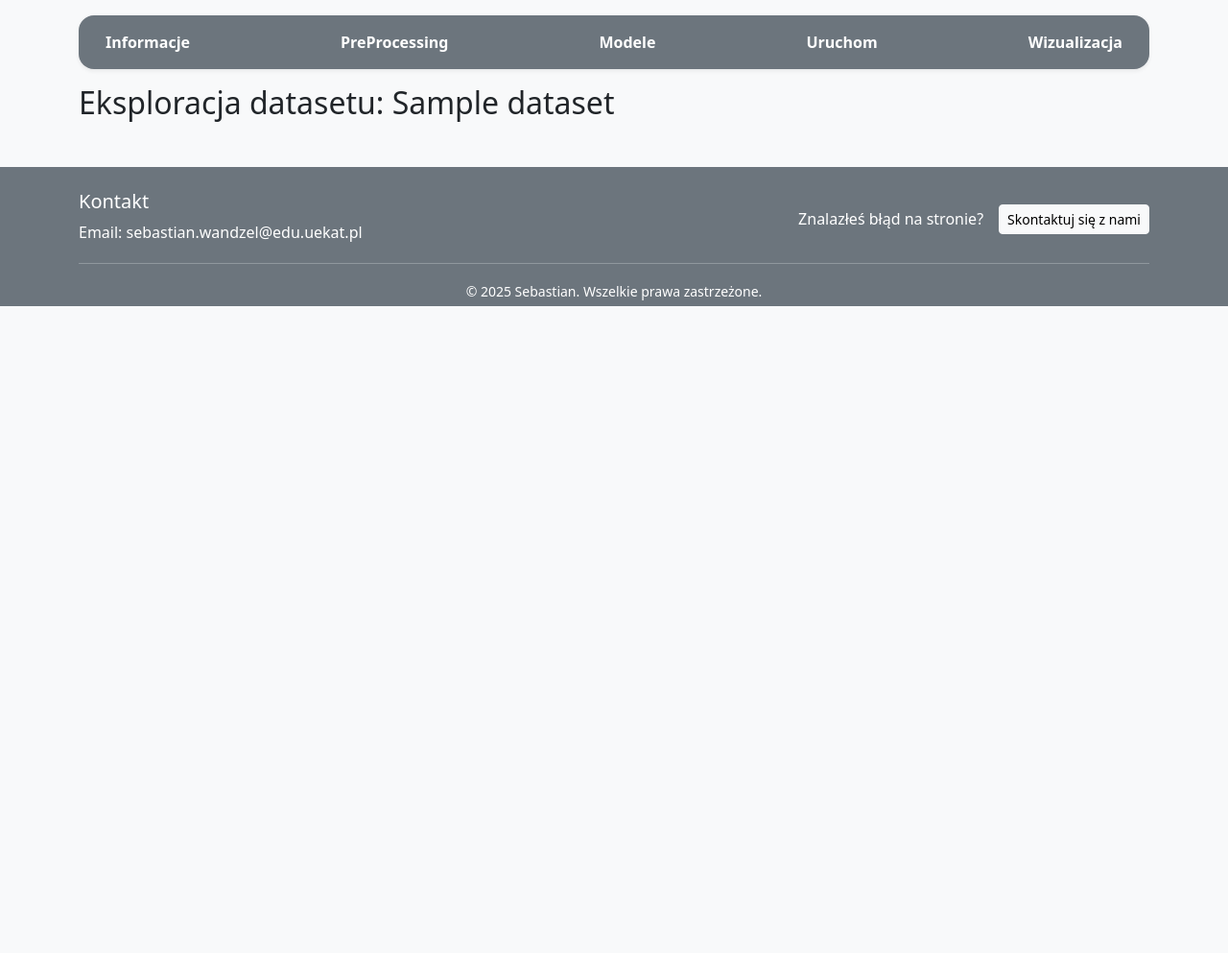
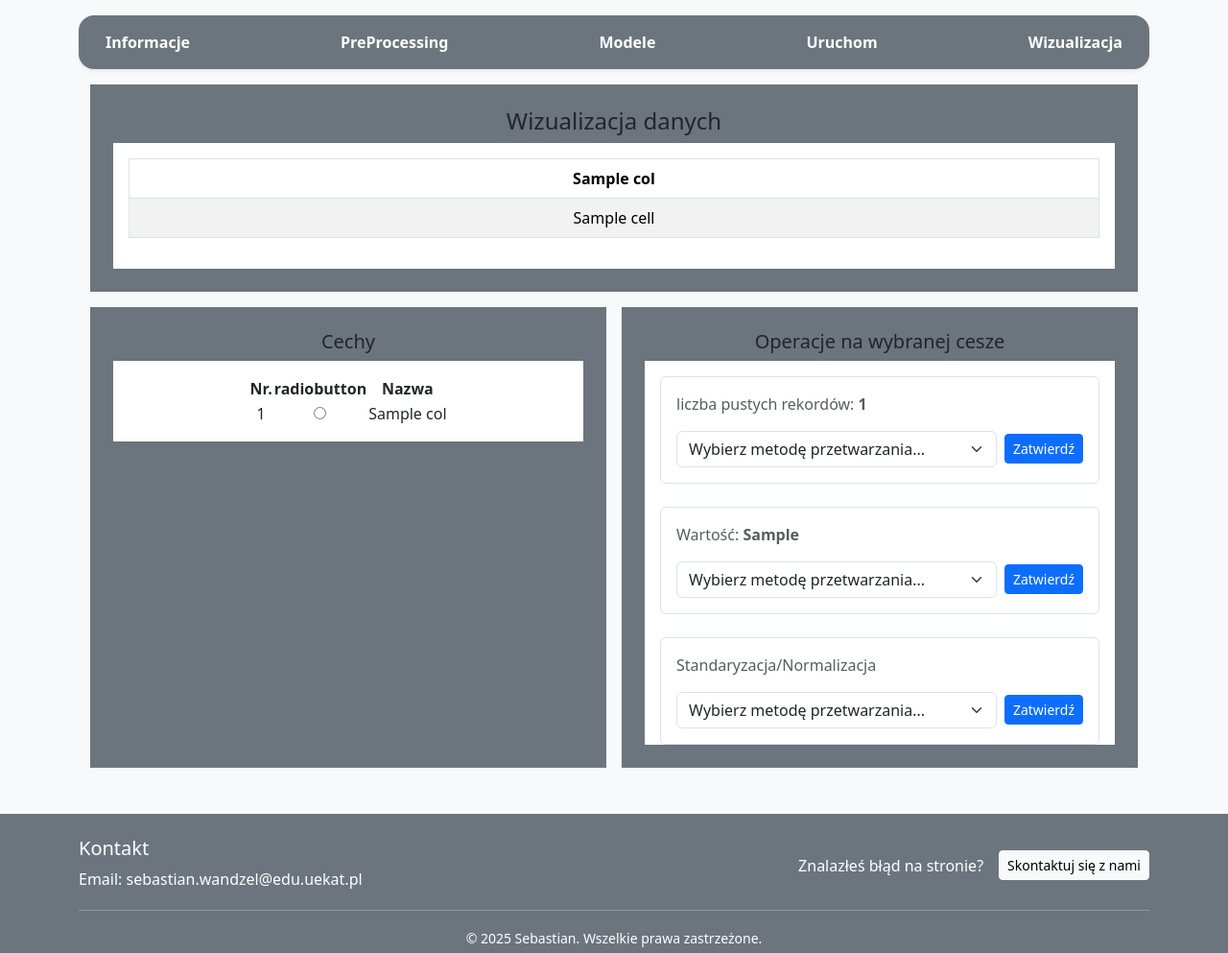
Before and after one commit to Polinez/Weka2.0, a Django app: template mlstudio/templates/preprocess.html in a window 1280 px wide. Shown: the part 56-1049 px from the top of the page at 96% size. Before the commit the page ends 375 px from the top, so only its background shows below. Run offline with Django 5.2, Linux system fonts and the light colour scheme; tables that the repository leaves empty hold one stand-in row (values such as "Sample post"); the template is opened without the code that fills it: values that come from a table or form of the project are taken from there, most other values are stand-ins (such as "Sample title", 1, 10 or a date in 2020); some libraries are stand-ins or nearby versions.

Commit message:
feat: adding preprocessing page

```diff
--- a/mlstudio/templates/preprocess.html
+++ b/mlstudio/templates/preprocess.html
@@ -8,7 +8,123 @@
 
     {% include "_submenu.html" %}
 
-    <h2>Eksploracja datasetu: {{ dataset.name }}</h2>
-    <div>{{ preview|safe }}</div>
+    <div class="container bg-light">
+
+    <div class="bg-secondary text-center p-4 my-3">
+        <h4>Wizualizacja danych</h4>
+        <div class="bg-white p-3" style="max-height: 400px; overflow-y: auto;">
+            <table class="table table-striped table-bordered">
+                <thead>
+                    <tr>
+                        {% for col in columns %}
+                            <th>{{ col }}</th>
+                        {% endfor %}
+                    </tr>
+                </thead>
+                <tbody>
+                    {% for row in data %}
+                        <tr>
+                            {% for cell in row %}
+                                <td>{{ cell }}</td>
+                            {% endfor %}
+                        </tr>
+                    {% endfor %}
+                </tbody>
+            </table>
+        </div>
+
+    </div>
+
+    <div class="row g-0">
+
+        <div class="col bg-secondary text-center p-4 me-2">
+            <h5> Cechy </h5>
+            <div class="bg-white p-3 d-flex flex-column justify-content-center align-items-center" style="max-height: 400px; overflow-y: auto;">
+                <table>
+                    <thead>
+                        <tr>
+                            <th>Nr.</th>
+                            <th>radiobutton</th>
+                            <th>Nazwa</th>
+                        </tr>
+                    </thead>
+                    <tbody>
+                        {% for col in columns %}
+                            <tr>
+                                <td>{{ forloop.counter }}</td>
+                                <td><input type="radio" name="feature" value="{{ col }}"></td>
+                                <td>{{ col }}</td>
+                            </tr>
+                        {% endfor %}
+                    </tbody>
+                </table>
+            </div>
+        </div>
+
+        <div class="col bg-secondary text-center p-4 ms-2">
+            <h5> Operacje na wybranej cesze </h5>
+            <div class="bg-white p-3" style="max-height: 400px; overflow-y: auto;">
+                     <!-- Empty cels -->
+                    <div class="mb-4 p-3 border rounded">
+                        <!-- count of empty cels -->
+                        <p class="text-muted text-start mb-3">
+                            liczba pustych rekordów: <strong>{{ empty_records_count }}</strong>
+                        </p>
+
+                        <!-- list and a button -->
+                        <div class="d-flex align-items-center gap-2">
+                            <select class="form-select flex-grow-1">
+                                <option selected>Wybierz metodę przetwarzania...</option>
+                                <option value="mean">Wstaw wartość średnią</option>
+                                <option value="median">Wstaw medianę</option>
+                                <option value="mode">Wstaw dominantę</option>
+                            </select>
+                            <button class="btn btn-primary btn-sm flex-shrink-0">Zatwierdź</button>
+                        </div>
+                    </div>
+
+                <!-- Data type -->
+                    <div class="mb-4 p-3 border rounded">
+                        <!-- Type of value -->
+                        <p class="text-muted text-start mb-3">
+                            Wartość: <strong>{{ type_of_data }}</strong>
+                        </p>
+
+                        <!-- list and a button -->
+                        <div class="d-flex align-items-center gap-2">
+                            <select class="form-select flex-grow-1">
+                                <option selected>Wybierz metodę przetwarzania...</option>
+                                <option value="label_encoder">Label Encoder</option>
+                            </select>
+                            <button class="btn btn-primary btn-sm flex-shrink-0">Zatwierdź</button>
+                        </div>
+                    </div>
+
+
+                <!-- Normalization -->
+                    <div class="mb-4 p-3 border rounded">
+                        <p class="text-muted text-start mb-3">
+                            Standaryzacja/Normalizacja
+                        </p>
+
+                        <!-- list and a button -->
+                        <div class="d-flex align-items-center gap-2">
+                            <select class="form-select flex-grow-1">
+                                <option selected>Wybierz metodę przetwarzania...</option>
+                                <option value="standardization">Standardyzacja</option>
+                                <option value="normalization">Normalizacja</option>
+                            </select>
+                            <button class="btn btn-primary btn-sm flex-shrink-0">Zatwierdź</button>
+                        </div>
+                    </div>
+
+
+            </div>
+        </div>
+
+    </div>
+
+
+    </div>
 
 {% endblock %}
```
Also changed, not shown: mlstudio/templates/models.html (+0 -15 lines), mlstudio/views.py (+6 -2 lines).
